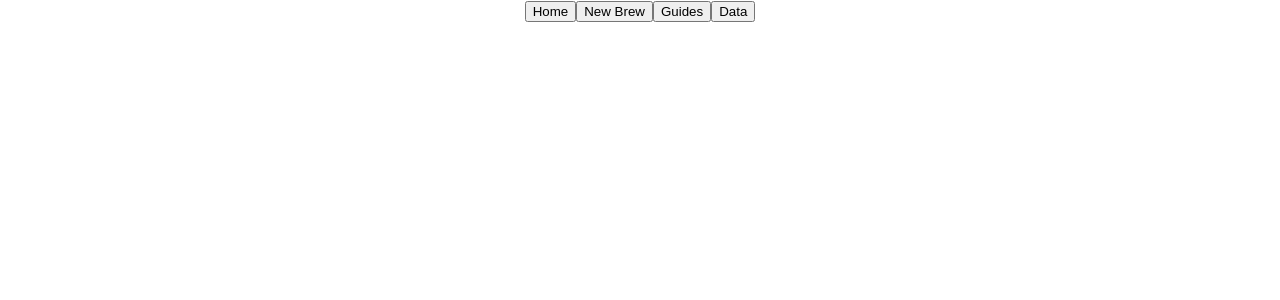
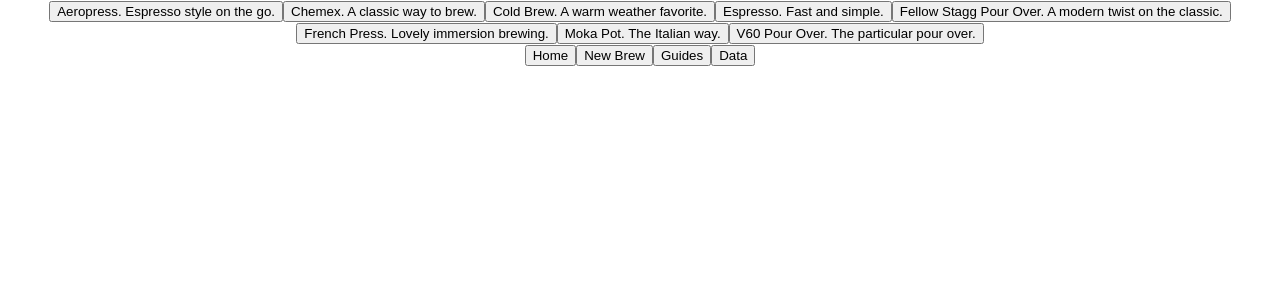
Before and after one commit to stacysamuels10/Pocket-Barista, a React (Create React App) app in the folder pocket-barista/: page /brewguides in a window 1280 px wide. Shown: the top 300 px of the page. Built offline with nearby package versions, Linux system fonts and the light colour scheme.

Commit message:
switch cases beginning

```diff
--- /dev/null
+++ b/pocket-barista/src/actions/addNewCupFunctions.js
@@ -0,0 +1,47 @@
+export const NewBrewState = (dispatch, brewedCup) => {
+  dispatch({ type: "SET_BREWED_CUP", payload: brewedCup });
+};
+
+export const setCoffee = (dispatch, text) => {
+  dispatch({ type: "SET_COFFEE", payload: text });
+};
+
+export const setGrinder = (dispatch, text) => {
+  dispatch({ type: "SET_GRINDER", payload: text });
+};
+
+export const setBrewer = (dispatch, text) => {
+  dispatch({ type: "SET_BREWER", payload: text });
+};
+
+export const setDate = (dispatch, text) => {
+  dispatch({ type: "SET_DATE", payload: text });
+};
+
+export const setGroundsAmount = (dispatch, text) => {
+  dispatch({ type: "SET_GROUNDS_AMOUNT", payload: text });
+};
+
+export const setGrindSetting = (dispatch, text) => {
+  dispatch({ type: "SET_GRIND_SETTING", payload: text });
+};
+
+export const setWaterAmount = (dispatch, text) => {
+  dispatch({ type: "SET_WATER_AMOUNT", payload: text });
+};
+
+export const setWaterTemperature = (dispatch, text) => {
+  dispatch({ type: "SET_WATER_TEMP", payload: text });
+};
+
+export const setBrewTime = (dispatch, text) => {
+  dispatch({ type: "SET_BREW_TIME", payload: text });
+};
+
+export const setRating = (dispatch, text) => {
+  dispatch({ type: "SET_RATING", payload: text });
+};
+
+export const setNotes = (dispatch, text) => {
+  dispatch({ type: "SET_NOTES", payload: text });
+};
--- a/pocket-barista/src/components/BrewGuideMain.js
+++ b/pocket-barista/src/components/BrewGuideMain.js
@@ -1,7 +1,36 @@
 import React from "react";
+import { useNavigate } from "react-router-dom";
 
 const BrewGuideMain = () => {
-  return <div></div>;
+  const navigate = useNavigate();
+  return (
+    <div>
+      <button onClick={() => navigate("/aeropressguide")}>
+        Aeropress. Espresso style on the go.
+      </button>
+      <button onClick={() => navigate("/chemexguide")}>
+        Chemex. A classic way to brew.
+      </button>
+      <button onClick={() => navigate("/coldbrewguide")}>
+        Cold Brew. A warm weather favorite.
+      </button>
+      <button onClick={() => navigate("/espressoguide")}>
+        Espresso. Fast and simple.
+      </button>
+      <button onClick={() => navigate("/staggguide")}>
+        Fellow Stagg Pour Over. A modern twist on the classic.
+      </button>
+      <button onClick={() => navigate("/frenchpressguide")}>
+        French Press. Lovely immersion brewing.
+      </button>
+      <button onClick={() => navigate("/mokapotguide")}>
+        Moka Pot. The Italian way.
+      </button>
+      <button onClick={() => navigate("/v60guide")}>
+        V60 Pour Over. The particular pour over.
+      </button>
+    </div>
+  );
 };
 
 export default BrewGuideMain;
--- a/pocket-barista/src/components/Homepage.js
+++ b/pocket-barista/src/components/Homepage.js
@@ -2,6 +2,9 @@
 import { useNavigate } from "react-router-dom";
 import { useSelector, useDispatch } from "react-redux";
 import SavedCups from "./savedItems/SavedCups";
+import blkandbold from "../assets/blkandbold.png";
+import driftaway from "../assets/driftaway.jpeg";
+import nostalgia from "../assets/nostalgia.png";
 
 const Homepage = () => {
   const navigate = useNavigate();
@@ -28,7 +31,11 @@
       </div>
       <div className="coffeeOfTheMonth">
         <h1>Coffees of the Month</h1>
-        <img src="" alt="" />
+        <a href="https://blkandbold.com/">
+          <img src={blkandbold} alt="" />
+        </a>
+        <img src={driftaway} alt="" />
+        <img src={nostalgia} alt="" />
       </div>
     </div>
   );
--- a/pocket-barista/src/components/addNew/AddNewCup.js
+++ b/pocket-barista/src/components/addNew/AddNewCup.js
@@ -1,8 +1,23 @@
 import React from "react";
 import { Link } from "react-router-dom";
 import { useSelector, useDispatch } from "react-redux";
+import {
+  NewBrewState,
+  setCoffee,
+  setGrinder,
+  setBrewer,
+  setDate,
+  setGroundsAmount,
+  setGrindSetting,
+  setWaterAmount,
+  setWaterTemperature,
+  setBrewTime,
+  setRating,
+  setNotes,
+} from "../../actions/addNewCupFunctions";
 
 const AddNewCup = () => {
+  const dispatch = useDispatch();
   const coffee = useSelector((state) => state.coffeeReducer.pastCoffeeBags);
   const grinders = useSelector((state) => state.grinderReducer.grinderPantry);
   const brewers = useSelector((state) => state.brewerReducer.brewerPantry);
```
